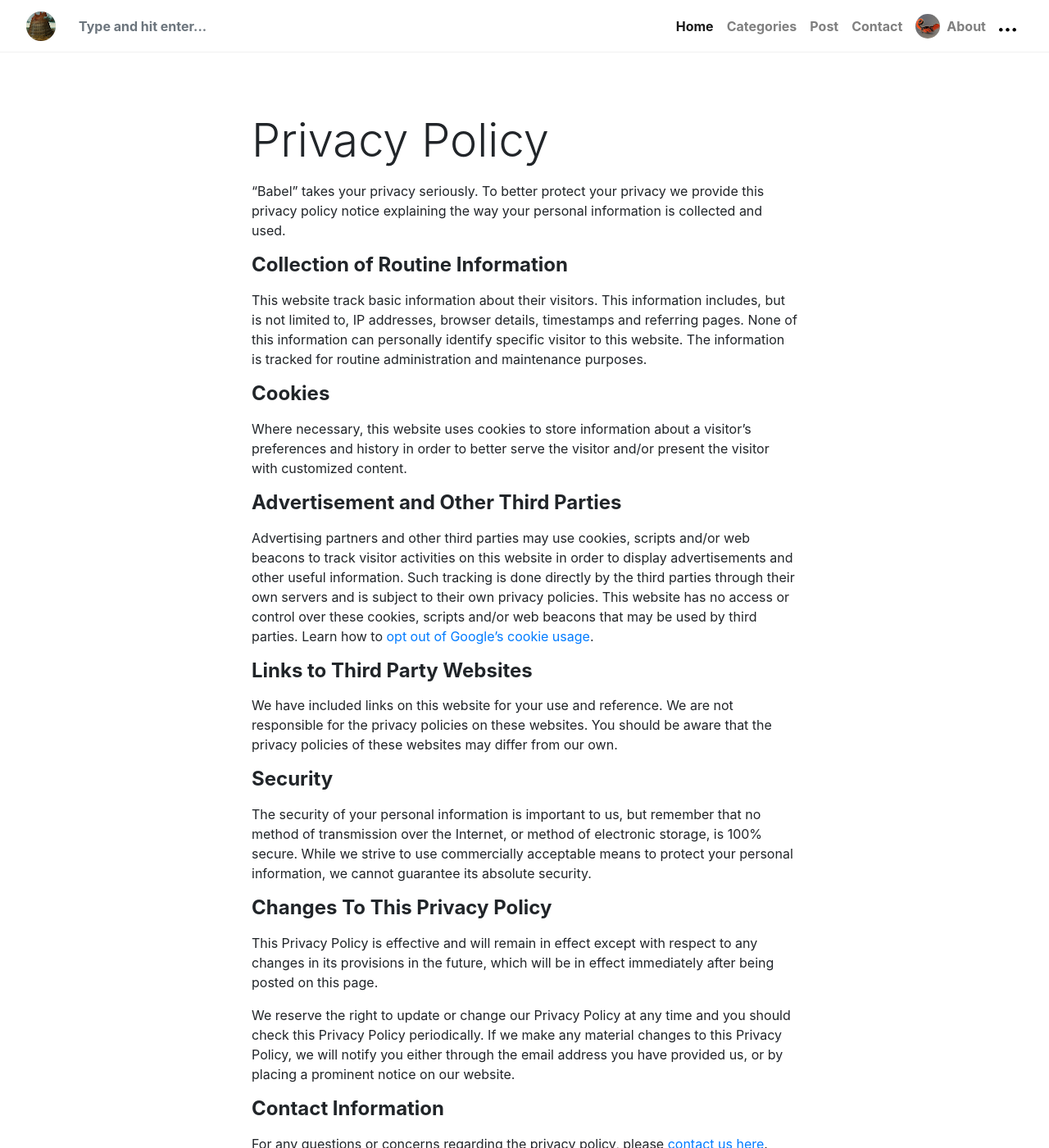
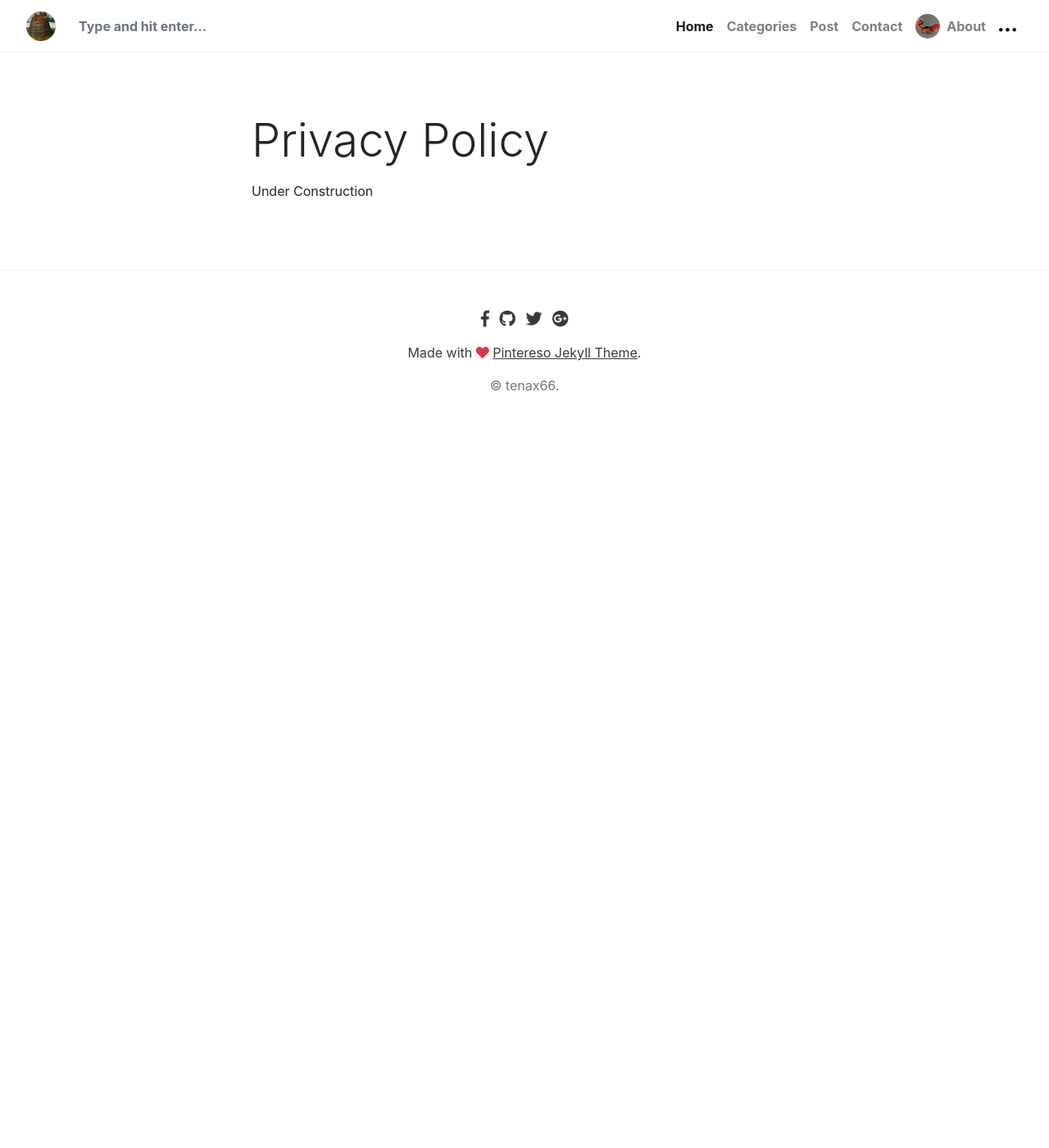
Before and after one commit to tenax66/babel, a Jekyll site: the page built from _pages/privacy-policy.md, in a window 1280 px wide and 1400 px high. Shown: the whole window at 82% size. Built offline with Jekyll 4.4.1, drawn with Linux system fonts in a browser that asks for light colours; nearby versions of some CDN libraries; library files that are not in the unit come from our copies; comment, search, counter and statistics services are not loaded; some of the changed text lies outside the part shown.

Commit message:
remove default text

```diff
--- a/_pages/privacy-policy.md
+++ b/_pages/privacy-policy.md
@@ -3,41 +3,4 @@ title: "Privacy Policy"
 permalink: "/privacy-policy.html"
 ---
 
-"{{site.name}}" takes your privacy seriously. To better protect your privacy we provide this privacy policy notice explaining the way your personal information is collected and used.
-
-
-#### Collection of Routine Information
-
-This website track basic information about their visitors. This information includes, but is not limited to, IP addresses, browser details, timestamps and referring pages. None of this information can personally identify specific visitor to this website. The information is tracked for routine administration and maintenance purposes.
-
-
-#### Cookies
-
-Where necessary, this website uses cookies to store information about a visitor’s preferences and history in order to better serve the visitor and/or present the visitor with customized content.
-
-
-#### Advertisement and Other Third Parties
-
-Advertising partners and other third parties may use cookies, scripts and/or web beacons to track visitor activities on this website in order to display advertisements and other useful information. Such tracking is done directly by the third parties through their own servers and is subject to their own privacy policies. This website has no access or control over these cookies, scripts and/or web beacons that may be used by third parties. Learn how to [opt out of Google’s cookie usage](http://www.google.com/privacy_ads.html).
-
-
-#### Links to Third Party Websites
-
-We have included links on this website for your use and reference. We are not responsible for the privacy policies on these websites. You should be aware that the privacy policies of these websites may differ from our own.
-
-
-#### Security
-
-The security of your personal information is important to us, but remember that no method of transmission over the Internet, or method of electronic storage, is 100% secure. While we strive to use commercially acceptable means to protect your personal information, we cannot guarantee its absolute security.
-
-
-#### Changes To This Privacy Policy
-
-This Privacy Policy is effective and will remain in effect except with respect to any changes in its provisions in the future, which will be in effect immediately after being posted on this page.
-
-We reserve the right to update or change our Privacy Policy at any time and you should check this Privacy Policy periodically. If we make any material changes to this Privacy Policy, we will notify you either through the email address you have provided us, or by placing a prominent notice on our website.
-
-
-#### Contact Information
-
-For any questions or concerns regarding the privacy policy, please [contact us here]({{site.baseurl}}/contact.html).
+Under Construction
```
